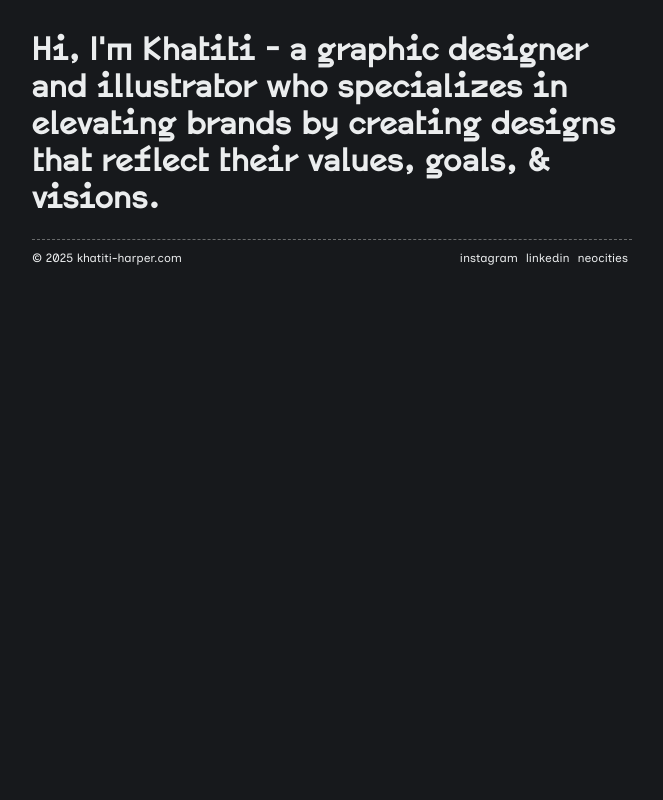
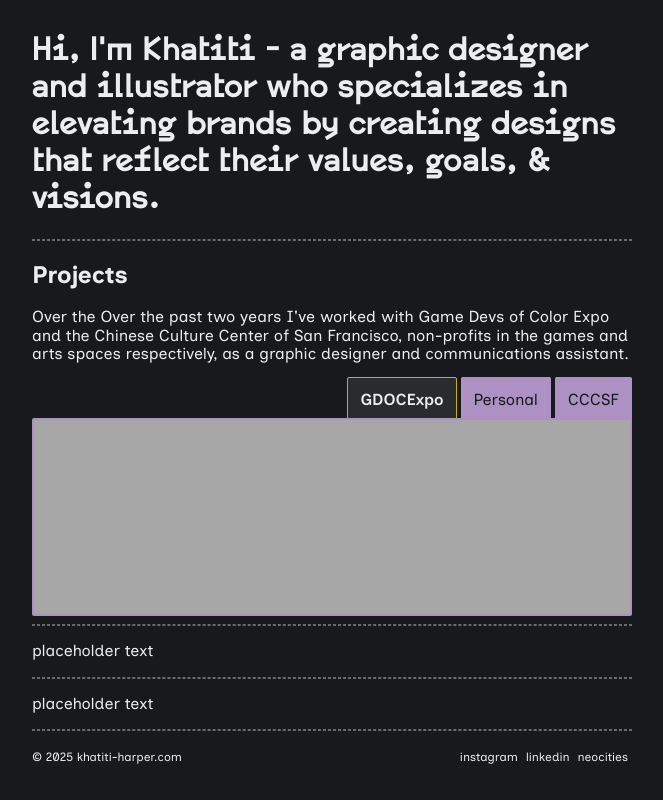
Before and after one commit to lavenderloops/portfolio, a plain HTML site: page index.html in a window 1280 px wide. Shown: the whole page, without its empty margins (308-971 px from the left). Drawn offline with nearby package versions, Linux system fonts and the light colour scheme.

Commit message:
add project section

```diff
--- a/css/style.css
+++ b/css/style.css
@@ -16,17 +16,124 @@ body {
 }
 
 .wrapper {
+    min-width: 320px;
     max-width: 600px;
     margin: auto;
     padding: 12px;
     color: var(--bright-grey)
 }
 
+/* header */
+
 .heading > h1 {
     font-family: heal-web;
     letter-spacing: 1px;
 }
 
+/* project */
+
+/* .project {
+
+} */
+
+.projectBox {
+    display: flex;
+    flex-direction: column;
+    gap: 8px;
+}
+
+.projectBox > .projectTabs {
+    display: flex;
+    flex-direction: row-reverse;
+    gap: 4px;
+    padding-top: 12px;
+
+}
+
+.projectTabs a {
+     padding: 12px;
+     border: 1px solid var(--violet);
+     text-decoration: none;
+     text-align: center;
+     transition: font-size .5s;
+
+     border-radius: 2px;
+}
+
+.projectTabs .normal a {
+    background-color: var(--violet);
+    color: var(--eerie);
+}
+
+.projectTabs .selected a {
+    color: var(--bright-grey);
+    background-color: var(--charleston);
+    border: 1px solid var(--lemon);
+    font-weight: 800;
+}
+
+.projectTabs a:hover {
+    color: var(--bright-grey);
+    background-color: var(--eerie);
+    border: 1px solid var(--violet);
+    font-size: 18px;
+    font-weight: normal;
+}
+
+.projectGallery {
+    border: 2px solid var(--violet);
+    border-radius: 2px;
+}
+
+.projectGallery img {
+    display: block;
+    width: 100%;
+}
+
+/* footer */
+
+.footer {
+    display: flex;
+    justify-content: space-between;
+    align-items: center;
+    font-size: 12px;
+}
+
+.socials {
+    display: flex;
+}
+
+.socials a {
+    color: var(--bright-grey);
+    text-decoration: none;
+    padding: 4px;
+}
+
+.socials a:hover {
+    background-color: var(--charleston);
+}
+
+/* .socials li {
+    padding-right: 8px;
+    list-style-type: none;
+} */
+
+@media screen and (max-width: 400px) {
+    .footer {
+        flex-wrap: wrap;
+    }
+}
+
+/* divider */
+
+.dg-dashed {
+    border: 1px dashed var(--dim-grey);
+}
+
+
+/* misc */
+
+/*
 .collapsible {
     font-family: inclusive;
     background-color: var(--violet);
@@ -64,38 +171,4 @@ body {
 
 .flexRow img {
     width: 100%;
-}
-
-.project {
-    display: flex;
-    flex-direction: column;
-    gap: 8px;
-}
-
-.footer {
-    display: flex;
-    justify-content: space-between;
-    align-items: center;
-    border-top: 1px dashed var(--dim-grey);
-
-    font-size: 12px;
-}
-
-.socials {
-    display: flex;
-}
-
-.socials a {
-    color: var(--bright-grey);
-    text-decoration: none;
-    padding: 4px;
-}
-
-.socials a:hover {
-    background-color: var(--charleston);
-}
-
-/* .socials li {
-    padding-right: 8px;
-    list-style-type: none;
 } */
--- a/index.html
+++ b/index.html
@@ -15,21 +15,56 @@
     <div class="wrapper">
         <div class="heading">
             <h1>
-                Hi, I'm Khatiti - a graphic designer and illustrator who specializes in elevating brands by creating designs that reflect their values, goals, & visions.
+                Hi, I'm Khatiti - a graphic designer and illustrator who specializes in elevating brands by creating designs that reflect their values, goals, & visions.
             </h1>
         </div>
 
+        <hr class="dg-dashed">
+
         <div class="projects">
-
+            <h2>
+                Projects
+            </h2>
+            <p>
+                Over the Over the past two years I've worked with Game Devs of Color Expo and the Chinese Culture Center of San Francisco, non-profits in the games and arts spaces respectively, as a graphic designer and communications assistant.
+            </p>
+            <div class="projectBox">
+                <div class="projectTabs">
+                    <div id="tab" class="normal">
+                        <a href="index.html" target="projectGallery">
+                            CCCSF
+                        </a>
+                    </div>
+                    <div id="tab" class="normal">
+                        <a href="">
+                            Personal
+                        </a>
+                    </div>
+                    <div id="tab" class="selected">
+                        <a href="">
+                            GDOCExpo
+                        </a>
+                    </div>
+                </div>
+                <div class="projectGallery">
+                    <img src="Rectangle 27.png" alt="">
+                </div>
+            </div>
         </div>
 
+        <hr class="dg-dashed">
+
         <div class="avail">
-
+            <p>placeholder text</p>
         </div>
 
+        <hr class="dg-dashed">
+
         <div class="about">
+            <p>placeholder text</p>
+        </div>
 
-        </div>
+        <hr class="dg-dashed">
 
         <div class="footer">
             <p>
@@ -42,5 +77,5 @@
             </div>
         </div>
     </div>
-
+    <script src="script.js"></script>
 </body>
```
Also changed, not shown: Rectangle 27.png (added), script.js (added).
